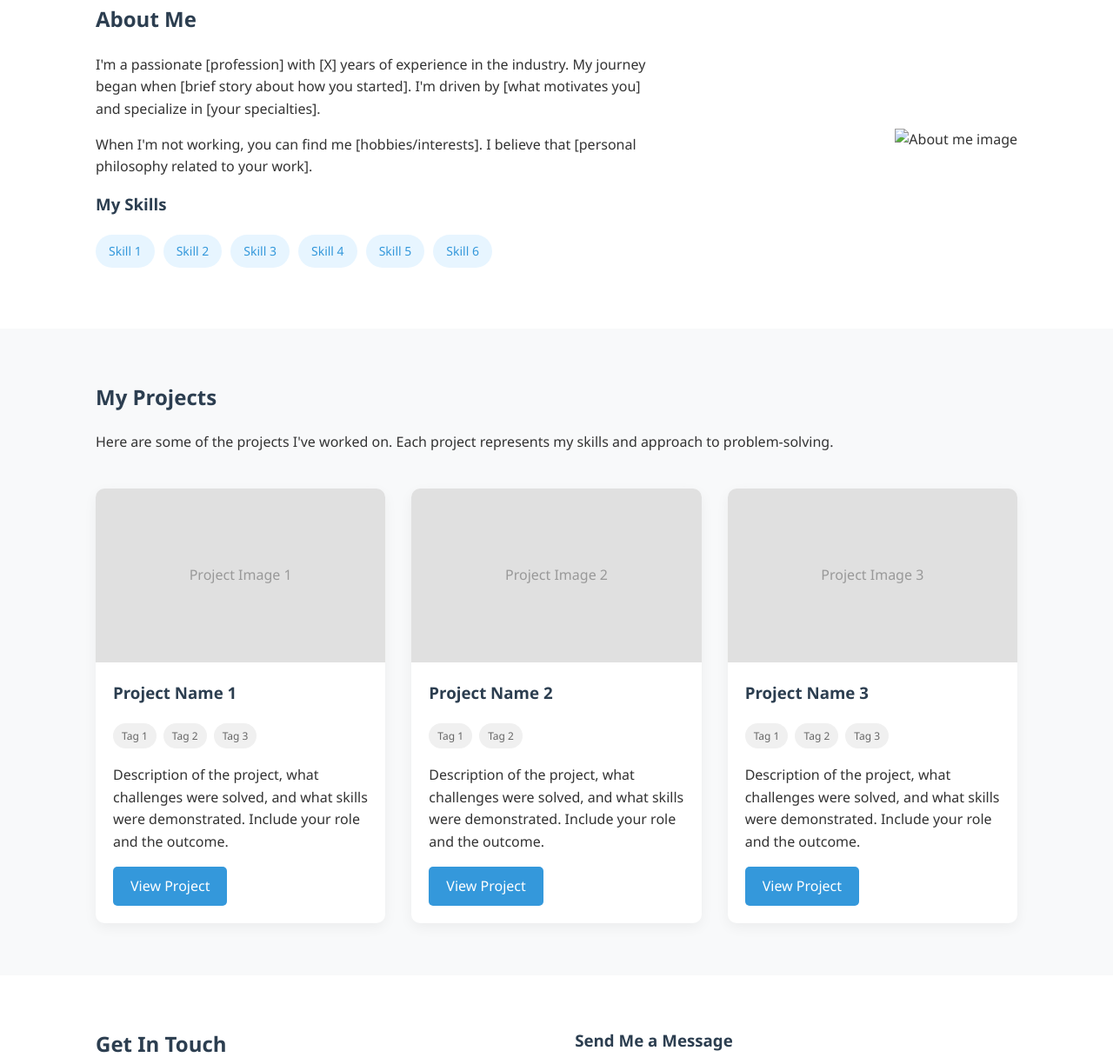
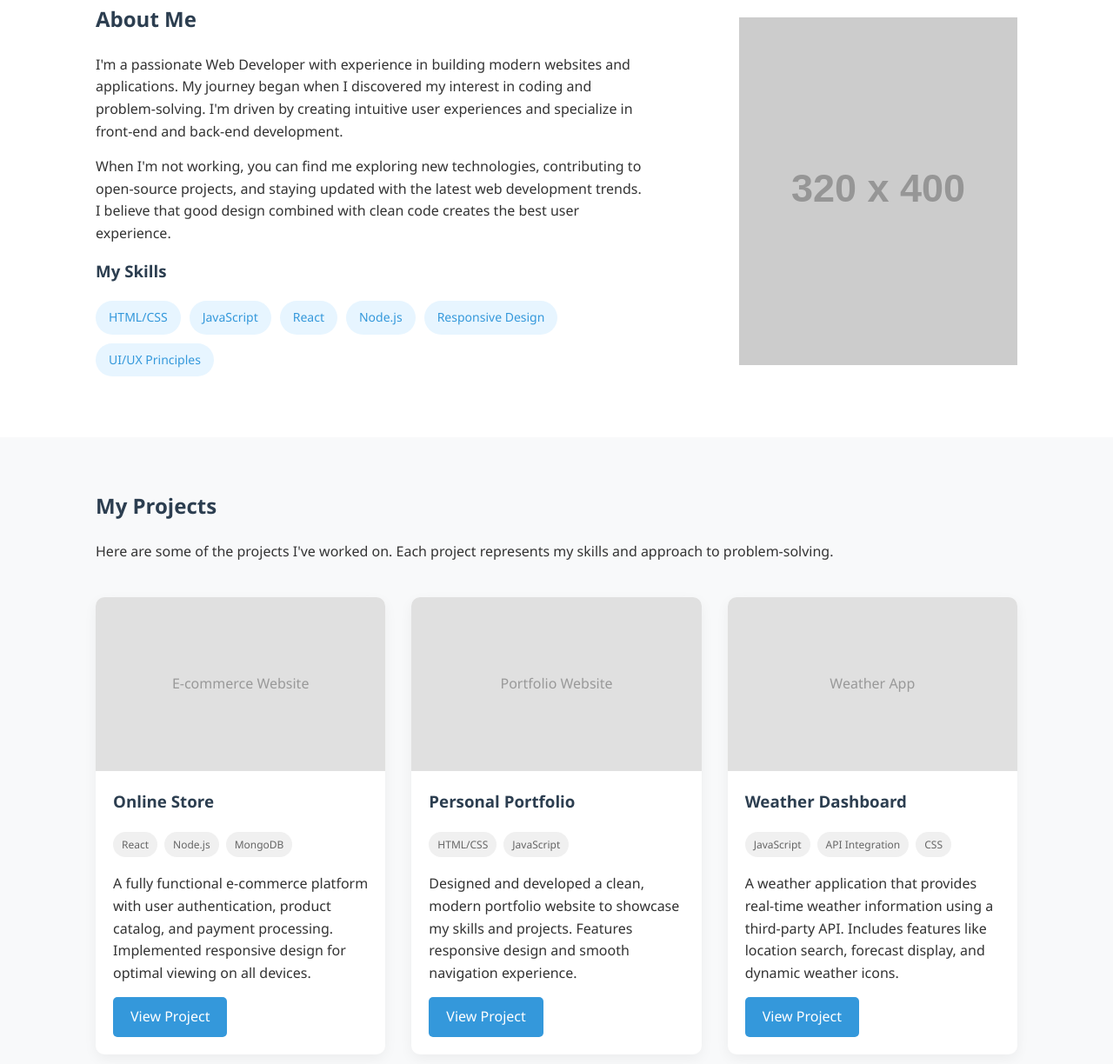
Before and after one commit to aryan-099/aryan-099.github.io, a plain HTML site: page index.html in a window 1280 px wide. Shown: the part 855-2079 px from the top of the page at 87% size. Drawn offline with Linux system fonts and the light colour scheme; placeholder pictures from the web are drawn by us.

Commit message:
Update index.html

```diff
--- a/index.html
+++ b/index.html
@@ -3,7 +3,7 @@
 <head>
     <meta charset="UTF-8">
     <meta name="viewport" content="width=device-width, initial-scale=1.0">
-    <title>My Professional Portfolio</title>
+    <title>Aryan's Professional Portfolio</title>
     <style>
         /* Global Styles */
         * {
@@ -312,7 +312,7 @@
     <!-- Header & Navigation -->
     <header>
         <div class="container nav-container">
-            <a href="#" class="logo">Your Name</a>
+            <a href="#" class="logo">Aryan's Portfolio</a>
             <nav>
                 <ul>
                     <li><a href="#hero">Home</a></li>
@@ -328,12 +328,12 @@
     <section id="hero">
         <div class="container">
             <div class="hero-content">
-                <h1>Hello, I'm Your Name</h1>
-                <p>I'm a [Your Profession] specializing in creating [what you do]. I help businesses and individuals achieve their goals through [your skills].</p>
+                <h1>Hello, I'm Aryan</h1>
+                <p>I'm a Web Developer specializing in creating responsive and user-friendly websites. I help businesses and individuals achieve their goals through creative and functional web solutions.</p>
                 <a href="#projects" class="btn">View My Work</a>
             </div>
             <div class="hero-image">
-                <img src="/api/placeholder/400/320" alt="Professional headshot">
+                <img src="https://via.placeholder.com/400x320" alt="Professional headshot">
             </div>
         </div>
     </section>
@@ -343,21 +343,21 @@
         <div class="container about-container">
             <div class="about-content">
                 <h2>About Me</h2>
-                <p>I'm a passionate [profession] with [X] years of experience in the industry. My journey began when [brief story about how you started]. I'm driven by [what motivates you] and specialize in [your specialties].</p>
-                <p>When I'm not working, you can find me [hobbies/interests]. I believe that [personal philosophy related to your work].</p>
+                <p>I'm a passionate Web Developer with experience in building modern websites and applications. My journey began when I discovered my interest in coding and problem-solving. I'm driven by creating intuitive user experiences and specialize in front-end and back-end development.</p>
+                <p>When I'm not working, you can find me exploring new technologies, contributing to open-source projects, and staying updated with the latest web development trends. I believe that good design combined with clean code creates the best user experience.</p>
 
                 <h3>My Skills</h3>
                 <div class="skills">
-                    <span class="skill-tag">Skill 1</span>
-                    <span class="skill-tag">Skill 2</span>
-                    <span class="skill-tag">Skill 3</span>
-                    <span class="skill-tag">Skill 4</span>
-                    <span class="skill-tag">Skill 5</span>
-                    <span class="skill-tag">Skill 6</span>
+                    <span class="skill-tag">HTML/CSS</span>
+                    <span class="skill-tag">JavaScript</span>
+                    <span class="skill-tag">React</span>
+                    <span class="skill-tag">Node.js</span>
+                    <span class="skill-tag">Responsive Design</span>
+                    <span class="skill-tag">UI/UX Principles</span>
                 </div>
             </div>
             <div class="about-image">
-                <img src="/api/placeholder/320/400" alt="About me image">
+                <img src="https://via.placeholder.com/320x400" alt="About me image">
             </div>
         </div>
     </section>
@@ -371,44 +371,44 @@
             <div class="projects-grid">
                 <!-- Project 1 -->
                 <div class="project-card">
-                    <div class="project-image">Project Image 1</div>
+                    <div class="project-image">E-commerce Website</div>
                     <div class="project-content">
-                        <h3>Project Name 1</h3>
+                        <h3>Online Store</h3>
                         <div class="project-tags">
-                            <span class="project-tag">Tag 1</span>
-                            <span class="project-tag">Tag 2</span>
-                            <span class="project-tag">Tag 3</span>
+                            <span class="project-tag">React</span>
+                            <span class="project-tag">Node.js</span>
+                            <span class="project-tag">MongoDB</span>
                         </div>
-                        <p>Description of the project, what challenges were solved, and what skills were demonstrated. Include your role and the outcome.</p>
+                        <p>A fully functional e-commerce platform with user authentication, product catalog, and payment processing. Implemented responsive design for optimal viewing on all devices.</p>
                         <a href="#" class="btn">View Project</a>
                     </div>
                 </div>
 
                 <!-- Project 2 -->
                 <div class="project-card">
-                    <div class="project-image">Project Image 2</div>
+                    <div class="project-image">Portfolio Website</div>
                     <div class="project-content">
-                        <h3>Project Name 2</h3>
+                        <h3>Personal Portfolio</h3>
                         <div class="project-tags">
-                            <span class="project-tag">Tag 1</span>
-                            <span class="project-tag">Tag 2</span>
+                            <span class="project-tag">HTML/CSS</span>
+                            <span class="project-tag">JavaScript</span>
                         </div>
-                        <p>Description of the project, what challenges were solved, and what skills were demonstrated. Include your role and the outcome.</p>
+                        <p>Designed and developed a clean, modern portfolio website to showcase my skills and projects. Features responsive design and smooth navigation experience.</p>
                         <a href="#" class="btn">View Project</a>
                     </div>
                 </div>
 
                 <!-- Project 3 -->
                 <div class="project-card">
-                    <div class="project-image">Project Image 3</div>
+                    <div class="project-image">Weather App</div>
                     <div class="project-content">
-                        <h3>Project Name 3</h3>
+                        <h3>Weather Dashboard</h3>
                         <div class="project-tags">
-                            <span class="project-tag">Tag 1</span>
-                            <span class="project-tag">Tag 2</span>
-                            <span class="project-tag">Tag 3</span>
+                            <span class="project-tag">JavaScript</span>
+                            <span class="project-tag">API Integration</span>
+                            <span class="project-tag">CSS</span>
                         </div>
-                        <p>Description of the project, what challenges were solved, and what skills were demonstrated. Include your role and the outcome.</p>
+                        <p>A weather application that provides real-time weather information using a third-party API. Includes features like location search, forecast display, and dynamic weather icons.</p>
                         <a href="#" class="btn">View Project</a>
                     </div>
                 </div>
@@ -428,7 +428,7 @@
 
                 <div class="social-links">
                     <a href="https://linkedin.com/in/yourprofile" class="social-link">Li</a>
-                    <a href="https://github.com/yourusername" class="social-link">GH</a>
+                    <a href="https://github.com/aryan-099" class="social-link">GH</a>
                     <a href="https://twitter.com/yourusername" class="social-link">Tw</a>
                 </div>
             </div>
@@ -457,7 +457,7 @@
     <!-- Footer -->
     <footer>
         <div class="container">
-            <p>&copy; 2025 Your Name. All Rights Reserved.</p>
+            <p>&copy; 2025 Aryan. All Rights Reserved.</p>
         </div>
     </footer>
 </body>
```
